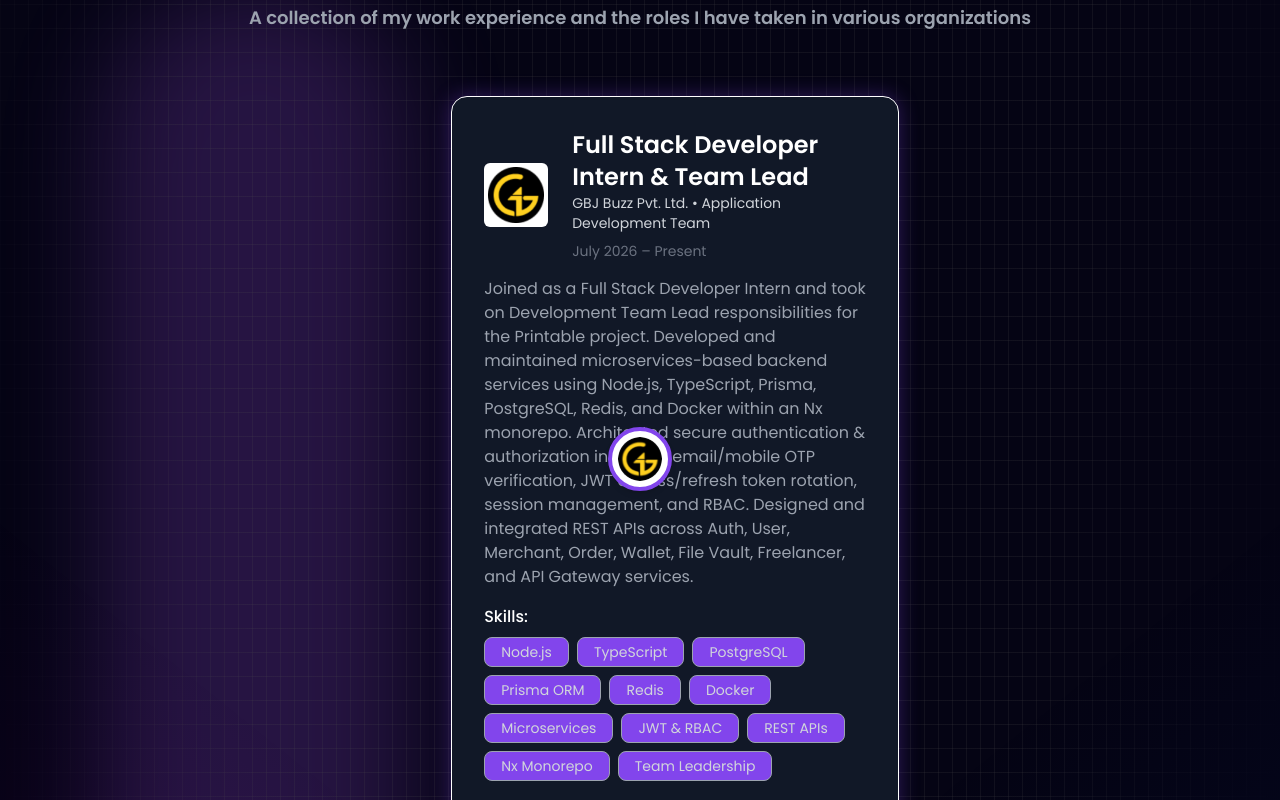
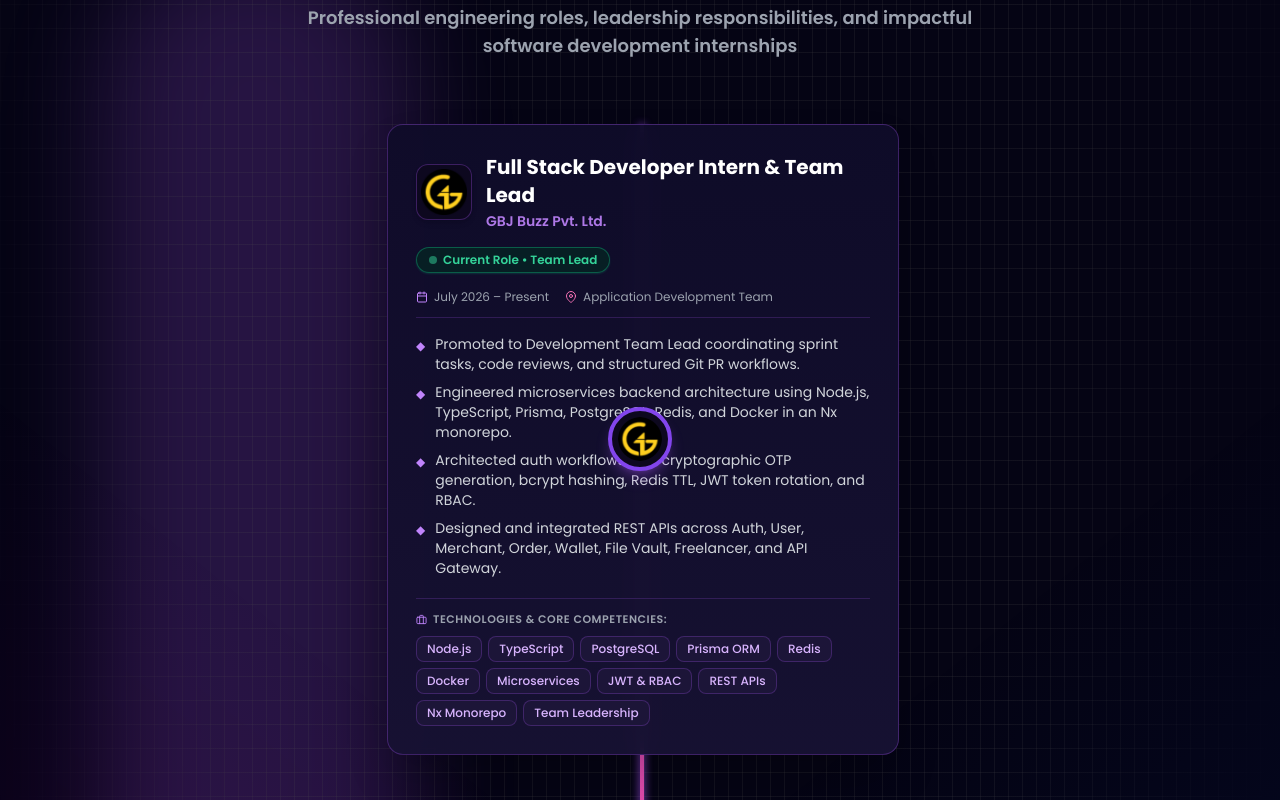
Before and after one commit to ankitjha93/Ankit-s-Portfolio, a React (Vite) app: page / in a window 1280 px wide. Shown: the part 2060-2860 px from the top of the page. Built offline with nearby package versions, Linux system fonts and the light colour scheme.

Commit message:
feat(ui): enhance Experience section with 3D tilt, spotlight glow, scannable bullet points, and active role badges

```diff
--- a/src/components/Experience/Experience.jsx
+++ b/src/components/Experience/Experience.jsx
@@ -1,25 +1,62 @@
-import React from "react";
+import React, { useState } from "react";
+import Tilt from "react-parallax-tilt";
+import { FiBriefcase, FiMapPin, FiCalendar, FiCheckCircle } from "react-icons/fi";
 import { experiences } from "../../constants.js";
+
+// Card with dynamic mouse spotlight glow
+const SpotlightCard = ({ children, className = "" }) => {
+  const [mousePos, setMousePos] = useState({ x: 0, y: 0 });
+  const [isHovered, setIsHovered] = useState(false);
+
+  const handleMouseMove = (e) => {
+    const rect = e.currentTarget.getBoundingClientRect();
+    setMousePos({
+      x: e.clientX - rect.left,
+      y: e.clientY - rect.top,
+    });
+  };
+
+  return (
+    <div
+      onMouseMove={handleMouseMove}
+      onMouseEnter={() => setIsHovered(true)}
+      onMouseLeave={() => setIsHovered(false)}
+      className={`relative overflow-hidden rounded-2xl border border-purple-500/30 bg-gradient-to-b from-[#0f0c29]/95 to-[#171233]/95 backdrop-blur-md transition-all duration-300 ${className}`}
+    >
+      {/* Radial mouse spotlight */}
+      <div
+        className="pointer-events-none absolute -inset-px transition-opacity duration-300"
+        style={{
+          opacity: isHovered ? 1 : 0,
+          background: `radial-gradient(400px circle at ${mousePos.x}px ${mousePos.y}px, rgba(168, 85, 247, 0.2), transparent 70%)`,
+        }}
+      />
+      <div className="relative z-10 h-full flex flex-col justify-between p-6 sm:p-7">
+        {children}
+      </div>
+    </div>
+  );
+};
 
 const Experience = () => {
   return (
     <section
       id="experience"
-      className="py-24 pb-24 px-[12vw] md:px-[7vw] lg:px-[16vw] font-sans bg-skills-gradient clip-path-custom-2"
+      className="py-24 pb-24 px-[12vw] md:px-[7vw] lg:px-[16vw] font-sans bg-skills-gradient clip-path-custom-2 relative"
     >
       {/* Section Title */}
       <div className="text-center mb-16">
-        <h2 className="text-4xl font-bold text-white">EXPERIENCE</h2>
+        <h2 className="text-4xl font-bold text-white tracking-wide">EXPERIENCE</h2>
         <div className="w-32 h-1 bg-purple-500 mx-auto mt-4"></div>
-        <p className="text-gray-400 mt-4 text-lg font-semibold">
-          A collection of my work experience and the roles I have taken in various organizations
+        <p className="text-gray-400 mt-4 text-lg font-semibold max-w-2xl mx-auto">
+          Professional engineering roles, leadership responsibilities, and impactful software development internships
         </p>
       </div>
 
       {/* Experience Timeline */}
       <div className="relative">
-        {/* Vertical line */}
-        <div className="absolute sm:left-1/2 left-0 transform -translate-x-1/2 sm:-translate-x-0 w-1 bg-white h-full"></div>
+        {/* Vertical Center Line */}
+        <div className="absolute sm:left-1/2 left-0 transform -translate-x-1/2 sm:-translate-x-0 w-1 bg-gradient-to-b from-purple-500 via-pink-500 to-indigo-500/40 h-full rounded-full shadow-[0_0_8px_#a855f7]"></div>
 
         {/* Experience Entries */}
         {experiences.map((experience, index) => (
@@ -30,60 +67,120 @@ const Experience = () => {
             }`}
           >
             {/* Timeline Circle */}
-            <div className="absolute sm:left-1/2 left-0 transform -translate-x-1/2 bg-white border-4 border-[#8245ec] w-12 h-12 sm:w-16 sm:h-16 rounded-full flex justify-center items-center z-10 overflow-hidden p-1.5 shadow-md">
+            <div className="absolute sm:left-1/2 left-0 transform -translate-x-1/2 bg-[#0d081f] border-4 border-[#8245ec] w-14 h-14 sm:w-16 sm:h-16 rounded-full flex justify-center items-center z-10 overflow-hidden p-1.5 shadow-lg shadow-purple-500/30">
               <img
                 src={experience.img}
                 alt={experience.company}
                 className="w-full h-full object-contain rounded-full"
               />
+              {experience.isCurrent && (
+                <span className="absolute top-1 right-1 w-3 h-3 rounded-full bg-emerald-400 border-2 border-[#0d081f] animate-ping" />
+              )}
             </div>
 
-            {/* Content Section */}
+            {/* Content Section with Parallax Tilt & Spotlight */}
             <div
-              className={`w-full sm:max-w-md p-4 sm:p-8 rounded-2xl shadow-2xl border border-white bg-gray-900 backdrop-blur-md shadow-[0_0_20px_1px_rgba(130,69,236,0.3)] ${
+              className={`w-full sm:max-w-lg ${
                 index % 2 === 0 ? "sm:ml-0" : "sm:mr-0"
-              } sm:ml-44 sm:mr-44 ml-8 transform transition-transform duration-300 hover:scale-105`}
+              } sm:ml-44 sm:mr-44 ml-8`}
             >
-              {/* Flex container for image and text */}
-              <div className="flex items-center space-x-6">
-                {/* Company Logo/Image */}
-                <div className="w-16 h-16 bg-white rounded-md overflow-hidden shrink-0 p-1 flex items-center justify-center">
+              <Tilt
+                tiltMaxAngleX={8}
+                tiltMaxAngleY={8}
+                perspective={1000}
+                scale={1.02}
+                className="h-full"
+              >
+                <SpotlightCard className="shadow-2xl hover:border-purple-400 hover:shadow-purple-500/30 group">
+                  <div>
+                    {/* Header: Company Logo, Role, Badge */}
+                    <div className="flex items-start justify-between gap-4 mb-4 flex-wrap">
+                      <div className="flex items-center gap-3.5">
+                        <div className="w-14 h-14 bg-[#0d081f] border border-purple-500/30 rounded-xl overflow-hidden shrink-0 p-1 flex items-center justify-center group-hover:scale-105 transition-transform shadow-md">
                           <img
                             src={experience.img}
                             alt={experience.company}
                             className="w-full h-full object-contain"
                           />
                         </div>
-
-                {/* Role, Company Name, and Date */}
-                <div className="flex flex-col justify-between">
                         <div>
-                    <h3 className="text-xl sm:text-2xl font-semibold text-white">
+                          <h3 className="text-lg sm:text-xl font-bold text-white group-hover:text-purple-300 transition-colors">
                             {experience.role}
                           </h3>
-                    <h4 className="text-md sm:text-sm text-gray-300">
-                      {experience.company} &bull; {experience.location}
+                          <h4 className="text-sm font-semibold text-purple-400/90 mt-0.5">
+                            {experience.company}
                           </h4>
-                  </div>
-                  {/* Date at the bottom */}
-                  <p className="text-sm text-gray-500 mt-2">{experience.date}</p>
                         </div>
                       </div>
 
-              <p className="mt-4 text-gray-400">{experience.desc}</p>
-              <div className="mt-4">
-                <h5 className="font-medium text-white">Skills:</h5>
-                <ul className="flex flex-wrap mt-2">
+                      {/* Role Status Badge */}
+                      {experience.badge && (
+                        <span
+                          className={`text-xs px-3 py-1 rounded-full font-semibold border flex items-center gap-1.5 ${
+                            experience.isCurrent
+                              ? "bg-emerald-950/60 border-emerald-500/40 text-emerald-400 shadow-sm shadow-emerald-500/20"
+                              : "bg-[#251f38] border-purple-500/30 text-purple-300"
+                          }`}
+                        >
+                          {experience.isCurrent && (
+                            <span className="w-2 h-2 rounded-full bg-emerald-400 animate-pulse" />
+                          )}
+                          <span>{experience.badge}</span>
+                        </span>
+                      )}
+                    </div>
+
+                    {/* Metadata Row: Date & Location */}
+                    <div className="flex flex-wrap items-center gap-4 text-xs text-gray-400 mb-4 pb-3 border-b border-purple-500/20">
+                      <span className="flex items-center gap-1.5">
+                        <FiCalendar className="text-purple-400" />
+                        <span>{experience.date}</span>
+                      </span>
+                      <span className="flex items-center gap-1.5">
+                        <FiMapPin className="text-pink-400" />
+                        <span>{experience.location}</span>
+                      </span>
+                    </div>
+
+                    {/* Bullet Points */}
+                    {experience.bullets && experience.bullets.length > 0 ? (
+                      <ul className="space-y-2 mb-5">
+                        {experience.bullets.map((bullet, bIndex) => (
+                          <li
+                            key={bIndex}
+                            className="text-xs sm:text-sm text-gray-300 flex items-start gap-2.5 leading-relaxed"
+                          >
+                            <span className="text-purple-400 mt-1 shrink-0 text-xs">◆</span>
+                            <span>{bullet}</span>
+                          </li>
+                        ))}
+                      </ul>
+                    ) : (
+                      <p className="text-gray-300 text-sm mb-5 leading-relaxed">
+                        {experience.desc}
+                      </p>
+                    )}
+                  </div>
+
+                  {/* Skills Badges */}
+                  <div className="pt-3 border-t border-purple-500/20">
+                    <div className="text-[11px] font-semibold text-gray-400 uppercase tracking-wider mb-2 flex items-center gap-1.5">
+                      <FiBriefcase className="text-purple-400" />
+                      <span>Technologies & Core Competencies:</span>
+                    </div>
+                    <ul className="flex flex-wrap gap-1.5">
                       {experience.skills.map((skill, sIndex) => (
                         <li
                           key={sIndex}
-                      className="bg-[#8245ec] text-gray-300 px-4 py-1 text-xs sm:text-sm rounded-lg mr-2 mb-2 border border-gray-400"
+                          className="bg-[#1c1538] text-purple-300 px-2.5 py-1 text-xs rounded-lg border border-purple-500/25 font-medium hover:border-purple-400 hover:text-white transition-colors"
                         >
                           {skill}
                         </li>
                       ))}
                     </ul>
                   </div>
+                </SpotlightCard>
+              </Tilt>
             </div>
           </div>
         ))}
--- a/src/constants.js
+++ b/src/constants.js
@@ -113,7 +113,15 @@ export const experiences = [
     company: "GBJ Buzz Pvt. Ltd.",
     location: "Application Development Team",
     date: "July 2026 – Present",
+    isCurrent: true,
+    badge: "Current Role • Team Lead",
     desc: "Joined as a Full Stack Developer Intern and took on Development Team Lead responsibilities for the Printable project. Developed and maintained microservices-based backend services using Node.js, TypeScript, Prisma, PostgreSQL, Redis, and Docker within an Nx monorepo. Architected secure authentication & authorization including email/mobile OTP verification, JWT access/refresh token rotation, session management, and RBAC. Designed and integrated REST APIs across Auth, User, Merchant, Order, Wallet, File Vault, Freelancer, and API Gateway services.",
+    bullets: [
+      "Promoted to Development Team Lead coordinating sprint tasks, code reviews, and structured Git PR workflows.",
+      "Engineered microservices backend architecture using Node.js, TypeScript, Prisma, PostgreSQL, Redis, and Docker in an Nx monorepo.",
+      "Architected auth workflows with cryptographic OTP generation, bcrypt hashing, Redis TTL, JWT token rotation, and RBAC.",
+      "Designed and integrated REST APIs across Auth, User, Merchant, Order, Wallet, File Vault, Freelancer, and API Gateway.",
+    ],
     skills: [
       "Node.js",
       "TypeScript",
@@ -135,7 +143,14 @@ export const experiences = [
     company: "Bluestock Fintech",
     location: "Pune, India",
     date: "Apr 2025 – May 2025",
+    isCurrent: false,
+    badge: "Fintech Engineering",
     desc: "Developed and optimized React.js components for a fintech dashboard, reducing page load time by 20% and improving user engagement. Integrated REST APIs with frontend components, enabling seamless data flow and supporting 100+ daily user interactions. Implemented secure authentication and enhanced UI responsiveness, increasing platform usability by 30%.",
+    bullets: [
+      "Developed high-performance React.js components for a fintech analytics dashboard, cutting load time by 20%.",
+      "Integrated secure REST APIs supporting 100+ daily user transactions with seamless state synchronization.",
+      "Implemented secure authentication and responsive interfaces, boosting platform usability by 30%.",
+    ],
     skills: [
       "React.js",
       "REST APIs",
@@ -153,7 +168,14 @@ export const experiences = [
     company: "CodSoft",
     location: "Kolkata, West Bengal",
     date: "Feb 2024 – Mar 2024",
+    isCurrent: false,
+    badge: "Web Development",
     desc: "Developed a responsive landing page with optimized layout and visuals, improving UI/UX using HTML5, CSS3, and JavaScript. Built a functional calculator with interactive UI, implementing core JavaScript logic for real-time calculations. Designed and deployed a personal portfolio website, showcasing projects and skills using React.js and Tailwind CSS.",
+    bullets: [
+      "Developed responsive landing pages with optimized visuals and layout using HTML5, CSS3, and modern JavaScript.",
+      "Built interactive web applications including a computational tool implementing custom JavaScript logic.",
+      "Designed and deployed responsive web solutions with cross-browser compatibility using React.js & Tailwind CSS.",
+    ],
     skills: [
       "HTML5",
       "CSS3",
```
Lines whose indentation alone changed are shown as unchanged.
